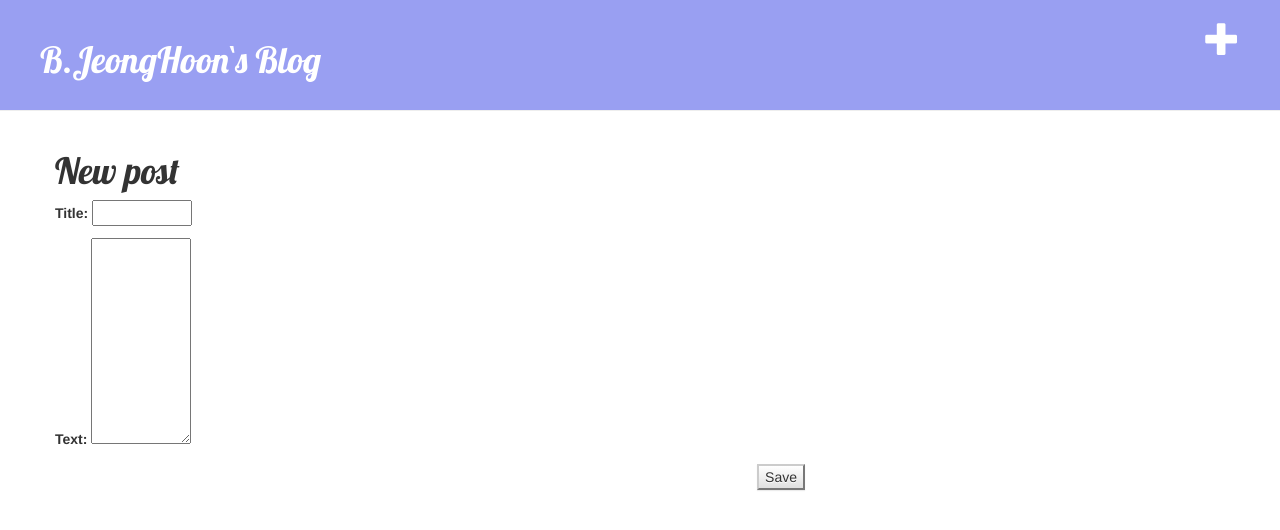
After one commit to nss321/my-first-blog, a Django app: page /post/new in a window 1280 px wide. The commit adds this page. Shown: the top 530 px of the page. Run offline with Django 3.2, Linux system fonts and the light colour scheme; some libraries are stand-ins or nearby versions.

Commit message:
page update

```diff
--- /dev/null
+++ b/blog/forms.py
@@ -0,0 +1,7 @@
+from django import forms
+from .models import Post
+
+class PostForm(forms.ModelForm):
+    class Meta:
+        model = Post
+        fields = ('title','text',)
--- a/blog/static/css/blog.css
+++ b/blog/static/css/blog.css
@@ -3,7 +3,7 @@ h1 a {
     font-family: 'Lobster',serif;
 }
 .page-header{
-  background-color: #ff9400;
+  background-color: #999FF2;
   margin-top: 0px;
   padding: 20px 20px 20px 40px;
 }
--- a/blog/templates/blog/base.html
+++ b/blog/templates/blog/base.html
@@ -1,7 +1,7 @@
 {% load static %}
 <html>
   <head>
-    <title>Django Girls blog</title>
+    <title>B.JeongHoon`s Blog</title>
     <link rel="stylesheet" href="//maxcdn.bootstrapcdn.com/bootstrap/3.2.0/css/bootstrap.min.css">
     <link rel="stylesheet" href="//maxcdn.bootstrapcdn.com/bootstrap/3.2.0/css/bootstrap-theme.min.css">
     <link href='//fonts.googleapis.com/css?family=Lobster&subset=latin,latin-ext' rel='stylesheet' type='text/css'>
@@ -11,7 +11,8 @@
 
   <body>
     <div class="page-header">
-      <h1><a href="/">Django Girls Blog</a></h1>
+      <a href="{% url 'post_new' %}" class="top-menu"><span class="glyphicon glyphicon-plus"></span></a>
+      <h1><a href="/">B.JeongHoon`s Blog</a></h1>
     </div>
     <div class="content container">
       <div class="row">
--- /dev/null
+++ b/blog/templates/blog/post_edit.html
@@ -0,0 +1,9 @@
+{% extends 'blog/base.html' %}
+
+{% block content %}
+  <h1>New post</h1>
+  <form class="post-form" method="POST">{% csrf_token %}
+    {{ form.as_p }}
+    <button type="submit" class="save btn-default">Save</button>
+  </form>
+{% endblock %}
--- a/blog/urls.py
+++ b/blog/urls.py
@@ -3,5 +3,6 @@ from . import views
 
 urlpatterns = [
     path('',views.post_list, name='post_list'),
-    path('post/<int:pk>/',views.post_detail,name='post_detail'),
+    path('post/<int:pk>/', views.post_detail,name='post_detail'),
+    path('post/new',views.post_new,name='post_new')
 ]
--- a/blog/views.py
+++ b/blog/views.py
@@ -1,7 +1,8 @@
-from django.shortcuts import render
+from django.shortcuts import render, get_object_or_404
 from django.utils import timezone
 from .models import Post
-from django.shortcuts import render, get_object_or_404
+from .forms import PostForm
+from django.shortcuts import redirect
 
 def post_list(request):
     posts = Post.objects.filter(published_date__lte=timezone.now()).order_by('published_date')
@@ -9,4 +10,17 @@ def post_list(request):
 
 def post_detail(request,pk):
     post = get_object_or_404(Post,pk=pk)
-    return render(request, 'blog/post_detail.html',{'post':post})
+    return render(request,'blog/post_detail.html',{'post':post})
+
+def post_new(request):
+    if request.method == "POST":
+        form = PostForm(request.POST)
+        if form.is_valid():
+            post=form.save(commit=False)
+            post.author=request.user
+            post.published_date=timezone.now()
+            post.save()
+            return redirect('post_detail',pk=post.pk)
+    else:
+        form = PostForm()
+    return render(request, 'blog/post_edit.html', {'form':form})
```
